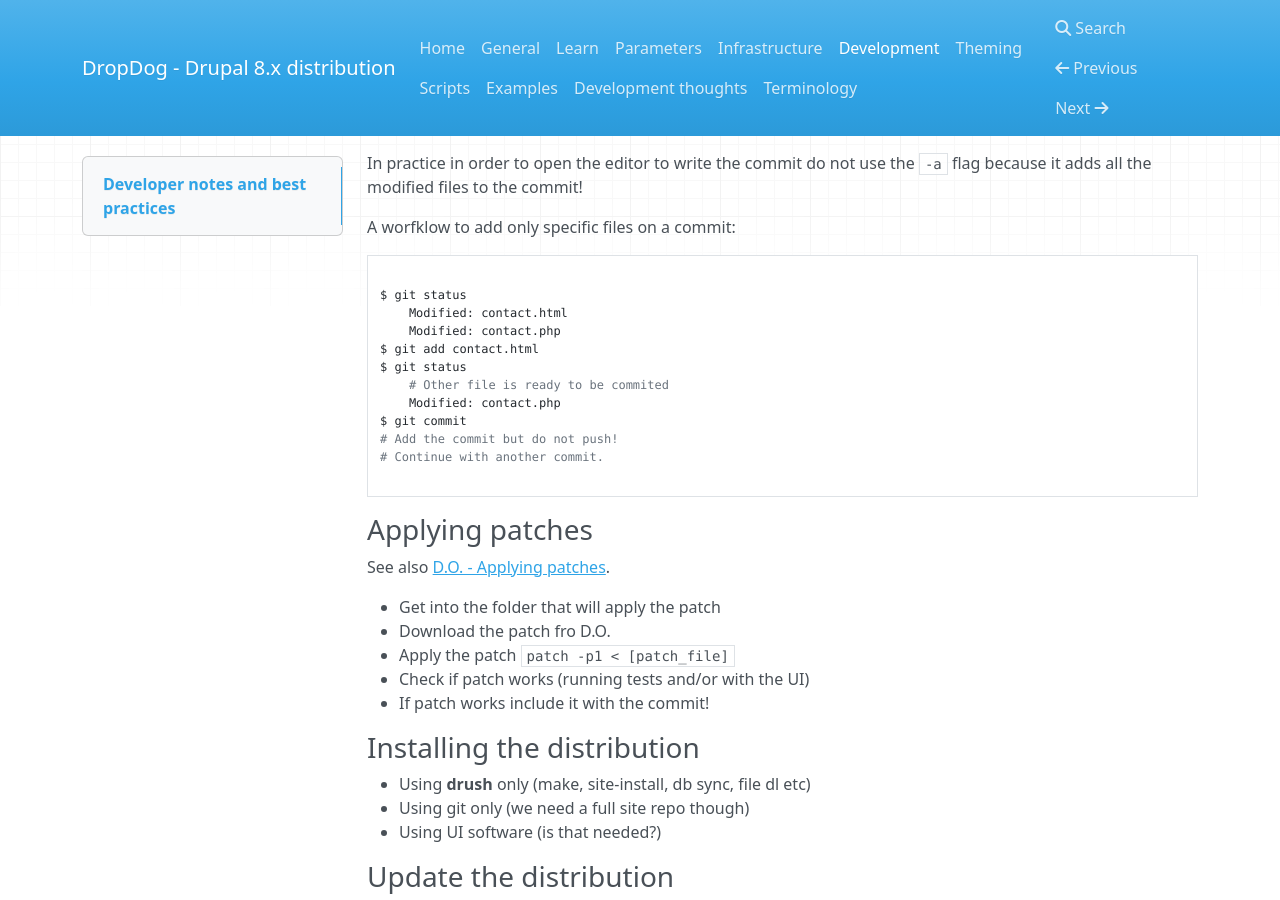
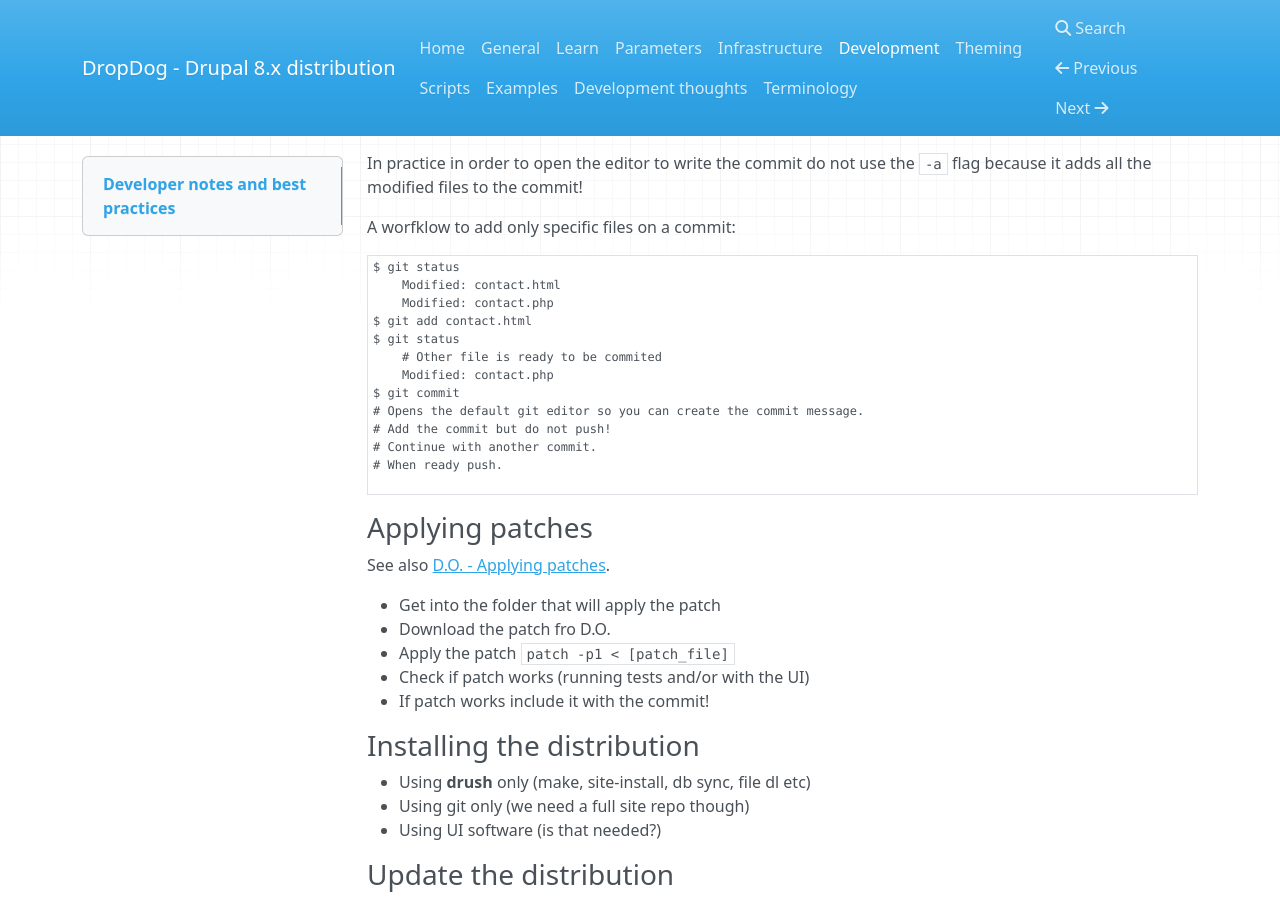
Before and after one commit to dropdog/docs, an MkDocs documentation site: the page built from docs/development.md, in a window 1280 px wide and 900 px high, scrolled down 4384 px. Built offline with MkDocs 1.6.1, drawn with Linux system fonts in a browser that asks for light colours; nearby versions of some CDN libraries; old or Windows-style settings are respelled for this version of MkDocs; some of the changed text lies outside the part shown.

Commit message:
Add example for atomic commit

````diff
--- a/docs/development.md
+++ b/docs/development.md
@@ -118,9 +118,9 @@ In practice in order to open the editor to write the commit do not use the ```-m
 
 ```git commit``` which opens the default editor for git.
 
-To change the default editor type:
+To change the default editor (let's say to vim) type:
 
-```git config --global core.editor "/usr/bin/vim"```
+```git config --global core.editor "/usr/bin/vim -n -w"```
 
 A **masterpiece of a commit** may look like this:
 
@@ -191,8 +191,7 @@ In practice in order to open the editor to write the commit do not use the ```-a
 
 A worfklow to add only specific files on a commit:
 
-```bash
-
+```git
 $ git status
     Modified: contact.html
     Modified: contact.php
@@ -201,8 +200,10 @@ $ git status
     # Other file is ready to be commited
     Modified: contact.php
 $ git commit
+# Opens the default git editor so you can create the commit message.
 # Add the commit but do not push!
 # Continue with another commit.
+# When ready push.
 
 ```
 
````
